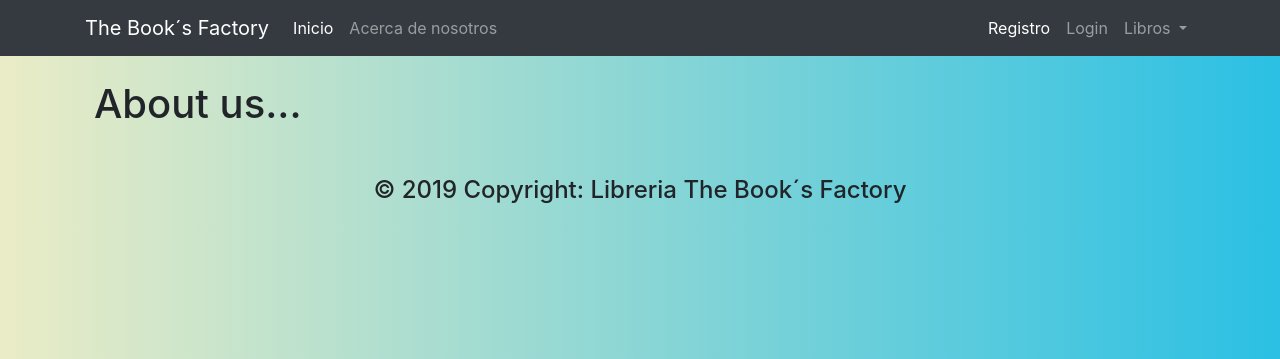
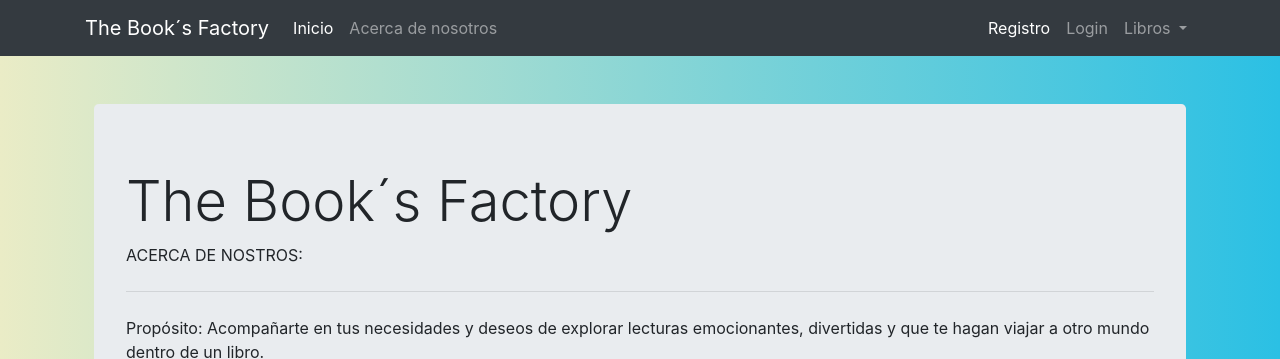
Before and after one commit to Elizabeth145992/Proyecto_Libros, a Node server app: page /about in a window 1280 px wide. Shown: the top 359 px of the page. Run offline with Node 20, Linux system fonts and the light colour scheme; some libraries are stand-ins or nearby versions.

Commit message:
Imagen del about us

```diff
--- a/src/views/about.hbs
+++ b/src/views/about.hbs
@@ -1,2 +1,18 @@
-<!-- Pagina "ACERCA DE" -->
-    <h1>About us...</h1>
+<div class="jumbotron mt-4">
+        <h1 class="display-4">The Book´s Factory</h1>
+        <p=class="lead">ACERCA DE NOSTROS:
+        </p>
+        <hr class="my-4">
+         <p=class="lead">Propósito:
+          Acompañarte en tus necesidades y deseos de explorar lecturas emocionantes, divertidas
+          y que te hagan viajar a otro mundo dentro de un libro.
+
+        </p>
+
+        <p=class="lead">Breve Historia:
+          The Book´s Factory nacio como un proyecto universitario que se ha ido desarrollando poco a poco
+          gracias a la contribucion de varias personas.
+        </p>
+
+        <img src="https://www.lavanguardia.com/r/GODO/LV/p5/WebSite/2018/04/13/Recortada/img_lgomez_20180413-202537_imagenes_lv_otras_fuentes_libreria-kCZD-U442526097288aaG-992x558@LaVanguardia-Web.jpg">
+    </div>
```
